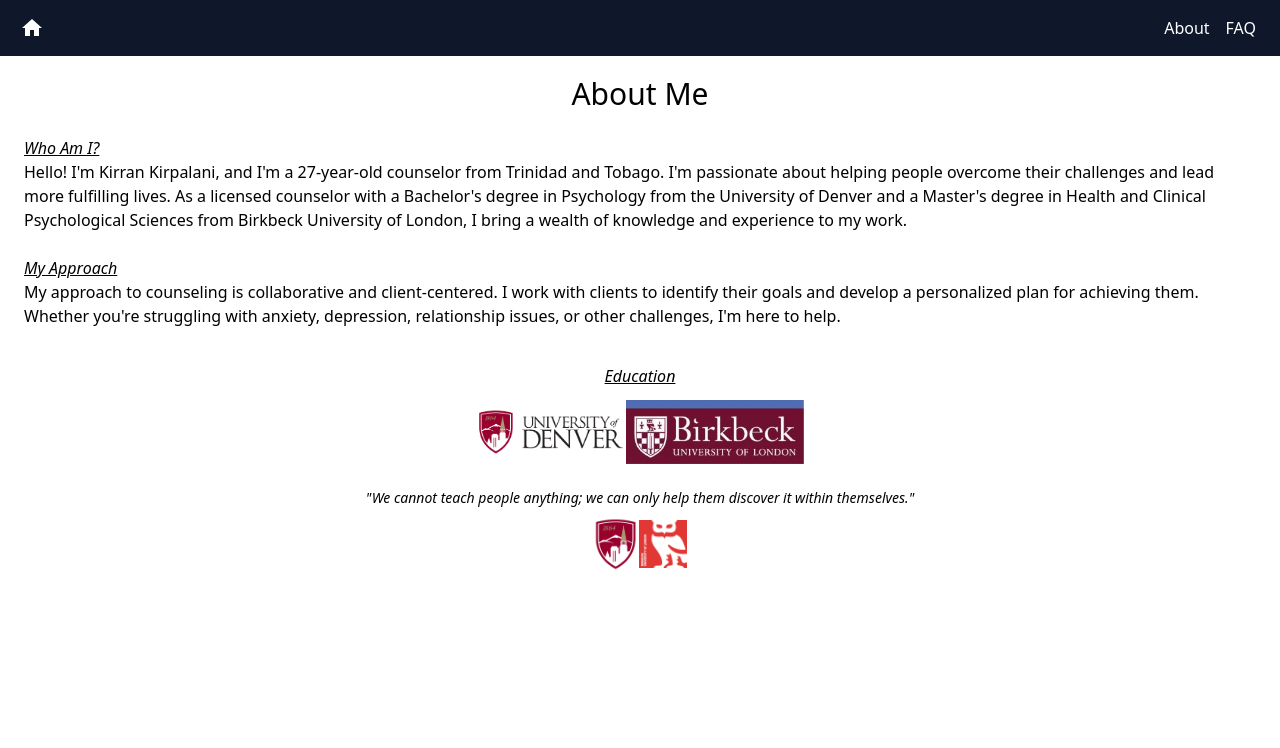
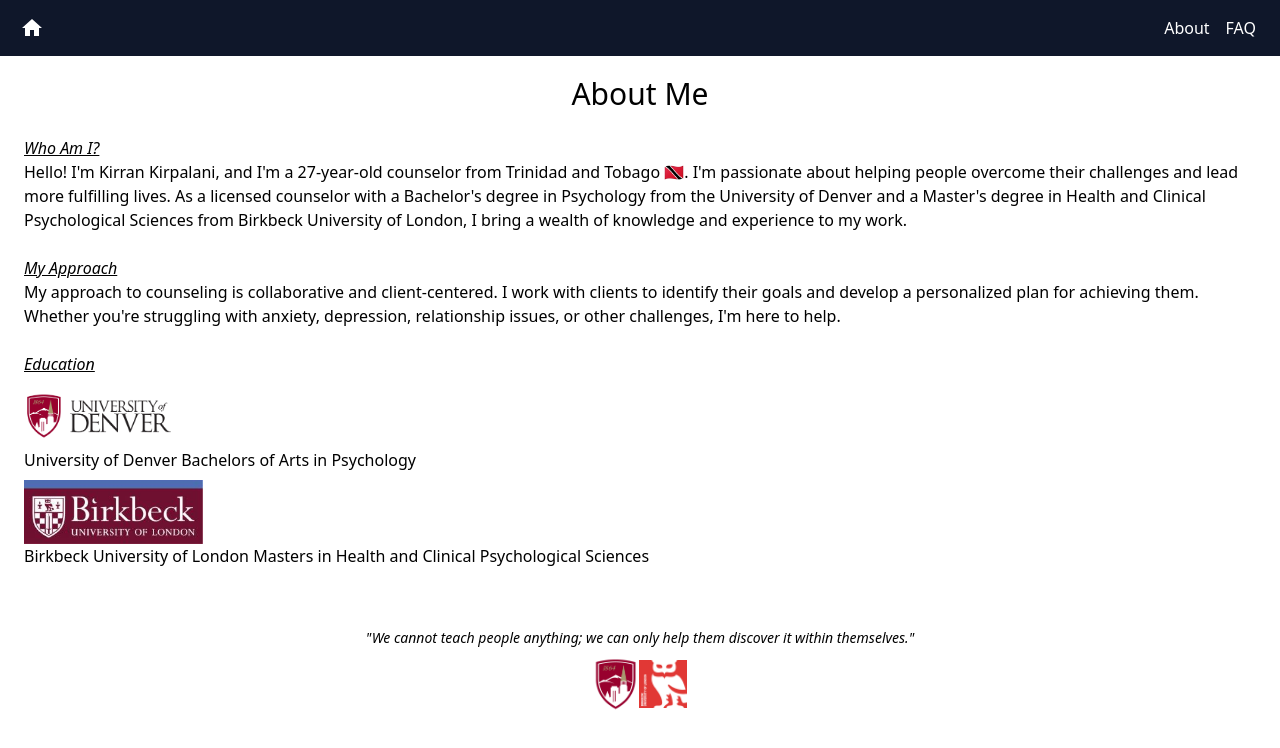
Before and after one commit to kirran01/psych, a React (Vite) app: page /about in a window 1280 px wide. Shown: the top 748 px of the page. Built offline with nearby package versions, Linux system fonts and the light colour scheme.

Commit message:
pic cards, ui

```diff
--- a/src/components/footer.jsx
+++ b/src/components/footer.jsx
@@ -4,13 +4,12 @@ import Bbk from '../../public/img/birkbeck.png'
 
 const Footer = () => {
     return (
-        <div className='m-3'>
+        <div className='m-5 mt-10'>
             <p className='text-center text-sm italic'>"We cannot teach people anything; we can only help them discover it within themselves."</p>
             <div className='flex justify-center items-center m-2'>
                 <img className='h-14' src={DU} />
                 <img className='h-12' src={Bbk} />
             </div>
-
         </div>
     );
 }
--- a/src/components/mobilenav.jsx
+++ b/src/components/mobilenav.jsx
@@ -4,22 +4,13 @@ import Modal from 'react-modal';
 import { useState } from 'react';
 
 
-const Mobilenav = () => {
-    const [copiedM, setCopiedM] = useState(false);
-    const copyContactM = () => {
-        navigator.clipboard.writeText('18683937199').then(() => {
-            setCopiedM(true);
-            setTimeout(() => {
-                setCopiedM(false);
-            }, 3000);
-        });
-    };
+const Mobilenav = ({ closeModal }) => {
     return (
         <div className='flex flex-col text-center p-5'>
             <ul>
                 <div className='flex flex-col'>
-                    <Link className='m-5' to={'/about'}>About</Link>
-                    <Link className='m-5' to={'/more-info'}>FAQ</Link>
+                    <Link className='m-5' to={'/about'} onClick={closeModal}>About</Link>
+                    <Link className='m-5' to={'/more-info'} onClick={closeModal}>FAQ</Link>
                 </div>
             </ul>
         </div>
--- a/src/components/nav.jsx
+++ b/src/components/nav.jsx
@@ -8,16 +8,6 @@ import { Link, Router, useNavigate } from 'react-router-dom'
 
 const Nav = () => {
     const [modalIsOpen, setIsOpen] = useState(false);
-    const [copied, setCopied] = useState(false);
-    const copyContact = () => {
-        navigator.clipboard.writeText('18683937199').then(() => {
-            setCopied(true);
-            setTimeout(() => {
-                setCopied(false);
-            }, 3000);
-        });
-    };
-
     function openModal() {
         setIsOpen(true);
     }
@@ -58,7 +48,7 @@ const Nav = () => {
                         onRequestClose={closeModal}
                         style={customStyles}
                     >
-                        <Mobilenav />
+                        <Mobilenav closeModal={closeModal} />
                     </Modal>
                 </div>
             </ul>
--- a/src/components/picturecard.jsx
+++ b/src/components/picturecard.jsx
@@ -1,14 +1,13 @@
 import React from 'react';
 
-const Picturecard = () => {
+const Picturecard = ({ key, pic }) => {
     return (
-        <div>
+        <div className='bg-slate-50 border-2 rounded-lg shadow-md m-2 flex flex-col items-center'>
             <div>
-                <img src="" alt="img" />
+                <img className='h-28 m-1' src={pic.img} />
             </div>
-            <div>
-                <p>caption</p>
-                <p>description</p>
+            <div className=''>
+                <p className='m-1'>{pic.title}</p>
             </div>
         </div>
     );
--- a/src/pages/about.jsx
+++ b/src/pages/about.jsx
@@ -5,22 +5,27 @@ import Bbk2 from '../../public/img/bbk2.jpg'
 
 const About = () => {
     return (
-        <div className='pt-16 p-3 flex flex-col items-center'>
-            <p className='text-3xl m-3'>About Me</p>
+        <div className='pt-16 p-3 flex flex-col'>
+            <p className='text-3xl m-3 text-center'>About Me</p>
             <div className='p-3'>
                 <p className='italic underline'>Who Am I?</p>
-                <p>Hello! I'm Kirran Kirpalani, and I'm a 27-year-old counselor from Trinidad and Tobago. I'm passionate about helping people overcome their challenges and lead more fulfilling lives. As a licensed counselor with a Bachelor's degree in Psychology from the University of Denver and a Master's degree in Health and Clinical Psychological Sciences from Birkbeck University of London, I bring a wealth of knowledge and experience to my work.</p>
-
+                <p>Hello! I'm Kirran Kirpalani, and I'm a 27-year-old counselor from Trinidad and Tobago 🇹🇹. I'm passionate about helping people overcome their challenges and lead more fulfilling lives. As a licensed counselor with a Bachelor's degree in Psychology from the University of Denver and a Master's degree in Health and Clinical Psychological Sciences from Birkbeck University of London, I bring a wealth of knowledge and experience to my work.</p>
             </div>
             <div className='p-3'>
                 <p className='italic underline'>My Approach</p>
                 <p>My approach to counseling is collaborative and client-centered. I work with clients to identify their goals and develop a personalized plan for achieving them. Whether you're struggling with anxiety, depression, relationship issues, or other challenges, I'm here to help.</p>
             </div>
-            <div className='p-3 flex flex-col items-center'>
-                <p className='italic underline m-3'>Education</p>
-                <div className='flex'>
-                    <img className='h-16' src={DU2} />
-                    <img className='h-16' src={Bbk2} />
+            <div className='p-3 flex flex-col'>
+                <p className='italic underline'>Education</p>
+                <div className=''>
+                    <div className='my-2'>
+                        <img className='h-16' src={DU2} />
+                        <p>University of Denver Bachelors of Arts in Psychology</p>
+                    </div>
+                    <div className='my-2'>
+                        <img className='h-16' src={Bbk2} />
+                        <p>Birkbeck University of London Masters in Health and Clinical Psychological Sciences</p>
+                    </div>
                 </div>
             </div>
             <Footer />
--- a/src/pages/home.jsx
+++ b/src/pages/home.jsx
@@ -1,6 +1,7 @@
 import React from 'react';
 import Prof from '../../public/img/prof.png'
 import Footer from '../components/footer';
+import Picturecard from '../components/picturecard';
 import { useState } from 'react';
 import { InlineWidget } from "react-calendly";
 import { PopupWidget } from "react-calendly";
@@ -10,7 +11,7 @@ import Mindful from '../../public/img/mindful.png'
 import Subc from '../../public/img/subc.png'
 
 const Home = () => {
-    const [pics, setPics] = useState([{ id: 1, img:CBT, title:'Cognitive Behavioural Therapy (CBT)', caption:'' },{ id: 1, img:CBT, title:'Cognitive Behavioural Therapy (CBT)', caption:'' },{ id: 1, img:CBT, title:'Cognitive Behavioural Therapy (CBT)', caption:'' }])
+    const [pics, setPics] = useState([{ id: 1, img: CBT, title: 'Cognitive Behavioural Therapy', caption: '' }, { id: 2, img: Maslow, title: 'Humanistic Therapy', caption: '' }, { id: 3, img: Mindful, title: 'Mindfulness', caption: '' }, { id: 4, img: Subc, title: 'Psychoanalysis', caption: '' }])
     return (
         <div className='pt-16 p-3 flex flex-col items-center'>
             <div className='flex flex-col items-center'>
@@ -22,6 +23,15 @@ const Home = () => {
                 <p className='text-xl underline mb-2'>Contact Info</p>
                 <p>Phone: 3937199</p>
                 <p>Email: Kirran-@live.com</p>
+            </div>
+            <div className='flex flex-wrap justify-center'>
+                {
+                    pics.map(p => {
+                        return (
+                            <Picturecard key={p.id} pic={p} />
+                        )
+                    })
+                }
             </div>
             <Footer />
             <PopupWidget
```
